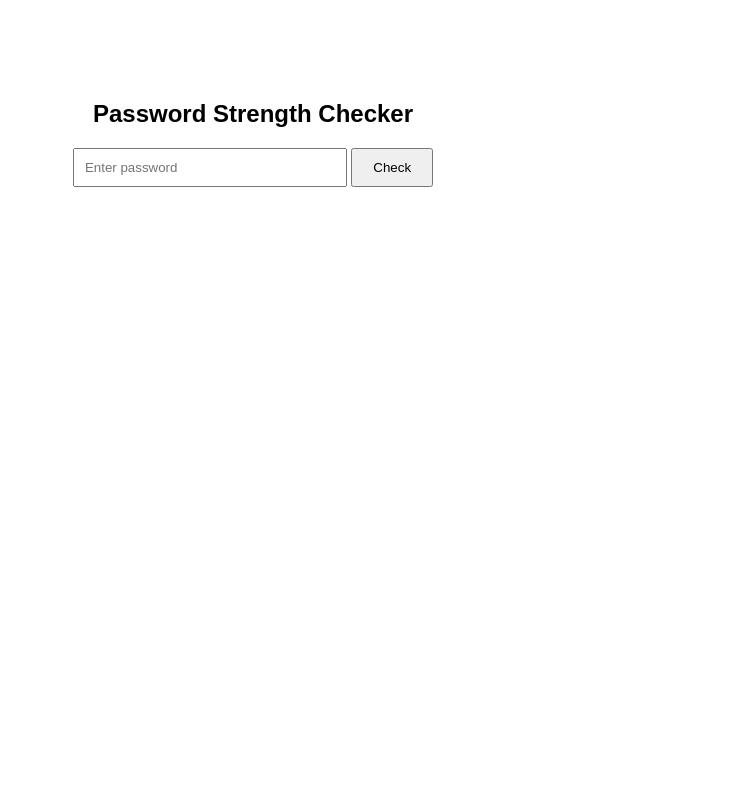
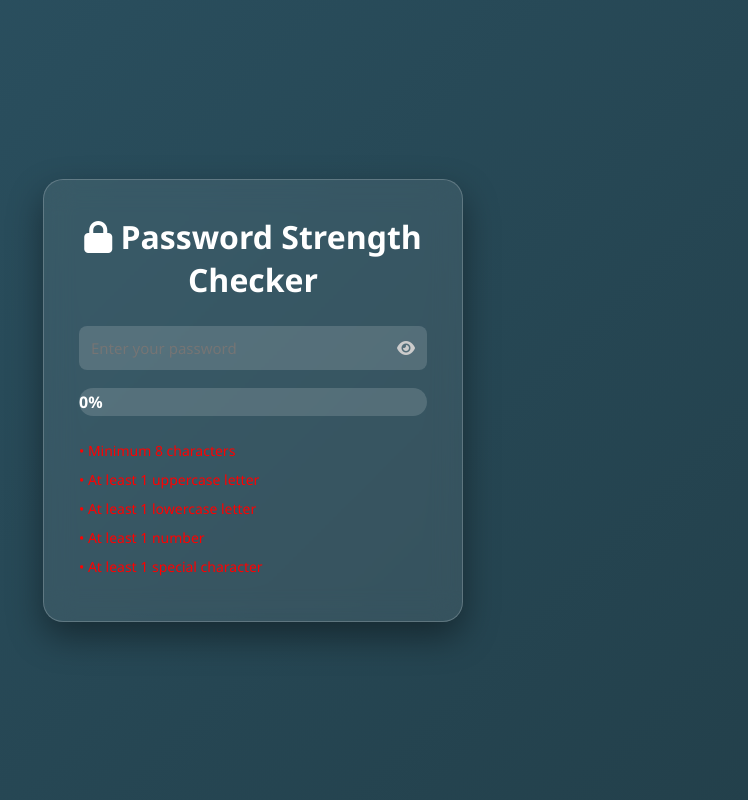
Before and after one commit to code-with-aditya29/password-strength-checker, a Flask app: page / in a window 1280 px wide. Shown: the whole page, without its empty margins (387-1135 px from the left). Run offline with Flask 3, Linux system fonts and the light colour scheme.

Commit message:
Initial Flask Password Strength Checker

```diff
--- a/static/style.css
+++ b/static/style.css
@@ -1,14 +1,110 @@
-body {
-    font-family: Arial;
-    text-align: center;
-    margin-top: 100px;
+* {
+    margin: 0;
+    padding: 0;
+    box-sizing: border-box;
+    font-family: 'Segoe UI', Tahoma, Geneva, Verdana, sans-serif;
 }
 
-input {
-    padding: 10px;
-    width: 250px;
+/* Animated dark gradient background */
+body {
+    height: 100vh;
+    display: flex;
+    justify-content: center;
+    align-items: center;
+    background: linear-gradient(-45deg, #0f2027, #203a43, #2c5364, #1c1c1c);
+    background-size: 400% 400%;
+    animation: gradientBG 10s ease infinite;
 }
 
-button {
-    padding: 10px 20px;
+@keyframes gradientBG {
+    0% { background-position: 0% 50%; }
+    50% { background-position: 100% 50%; }
+    100% { background-position: 0% 50%; }
 }
+
+/* Glass container */
+.container {
+    width: 420px;
+    padding: 35px;
+    border-radius: 20px;
+    background: rgba(255, 255, 255, 0.08);
+    backdrop-filter: blur(15px);
+    -webkit-backdrop-filter: blur(15px);
+    border: 1px solid rgba(255, 255, 255, 0.2);
+    box-shadow: 0 15px 35px rgba(0, 0, 0, 0.4);
+}
+
+.container h1 {
+    text-align: center;
+    margin-bottom: 25px;
+    color: #ffffff;
+}
+
+/* Input wrapper */
+.input-wrapper {
+    position: relative;
+    margin-bottom: 18px;
+}
+
+#password {
+    width: 100%;
+    padding: 12px;
+    padding-right: 40px;
+    font-size: 15px;
+    border-radius: 8px;
+    border: none;
+    outline: none;
+    background: rgba(255, 255, 255, 0.15);
+    color: white;
+    transition: all 0.3s ease;
+}
+
+#password:focus {
+    box-shadow: 0 0 10px #00f2ff;
+    background: rgba(255, 255, 255, 0.25);
+}
+
+/* Eye icon */
+.toggle-password {
+    position: absolute;
+    right: 12px;
+    top: 50%;
+    transform: translateY(-50%);
+    cursor: pointer;
+    color: #ccc;
+    transition: color 0.3s ease;
+}
+
+.toggle-password:hover {
+    color: #00f2ff;
+}
+
+/* Strength bar */
+#strength-container {
+    width: 100%;
+    height: 28px;
+    background-color: rgba(255, 255, 255, 0.15);
+    border-radius: 20px;
+    margin-bottom: 25px;
+    overflow: hidden;
+}
+
+#strength-bar {
+    height: 100%;
+    width: 0%;
+    background-color: #e74c3c;
+    color: white;
+    text-align: center;
+    line-height: 28px;
+    font-weight: bold;
+    border-radius: 20px;
+    transition: width 0.4s ease, background-color 0.4s ease;
+}
+
+/* Requirements */
+.requirements p {
+    margin-bottom: 10px;
+    font-size: 14px;
+    color: red;
+    transition: color 0.3s ease;
+}
--- a/templates/index.html
+++ b/templates/index.html
@@ -1,20 +1,124 @@
 <!DOCTYPE html>
-<html>
+<html lang="en">
 <head>
+    <meta charset="UTF-8">
     <title>Password Strength Checker</title>
+
+    <!-- Font Awesome for icons -->
+    <link rel="stylesheet"
+          href="https://cdnjs.cloudflare.com/ajax/libs/font-awesome/6.4.0/css/all.min.css">
+
     <link rel="stylesheet" href="{{ url_for('static', filename='style.css') }}">
+    <link rel="icon" href="{{ url_for('static', filename='favicon.png') }}" type="image/png">
+
 </head>
 <body>
-    <h2>Password Strength Checker</h2>
 
-    <form method="POST">
-        <input type="password" name="password" placeholder="Enter password" required>
-        <button type="submit">Check</button>
-    </form>
+<div class="container">
 
-    {% if strength %}
-        <h3>Strength: {{ strength }}</h3>
-        <p>Entropy Score: {{ entropy }}</p>
-    {% endif %}
+    <h1><i class="fa-solid fa-lock"></i> Password Strength Checker</h1>
+
+    <!-- Password Input with Toggle -->
+    <div class="input-wrapper">
+        <input type="password" id="password" placeholder="Enter your password">
+        <i class="fa-solid fa-eye toggle-password" id="togglePassword"></i>
+    </div>
+
+    <!-- Strength Bar -->
+    <div id="strength-container">
+        <div id="strength-bar">0%</div>
+    </div>
+
+    <!-- Requirements -->
+    <div class="requirements">
+        <p id="length">• Minimum 8 characters</p>
+        <p id="uppercase">• At least 1 uppercase letter</p>
+        <p id="lowercase">• At least 1 lowercase letter</p>
+        <p id="number">• At least 1 number</p>
+        <p id="special">• At least 1 special character</p>
+    </div>
+
+</div>
+
+<script>
+const passwordInput = document.getElementById("password");
+const strengthBar = document.getElementById("strength-bar");
+const togglePassword = document.getElementById("togglePassword");
+
+const lengthCheck = document.getElementById("length");
+const upperCheck = document.getElementById("uppercase");
+const lowerCheck = document.getElementById("lowercase");
+const numberCheck = document.getElementById("number");
+const specialCheck = document.getElementById("special");
+
+/* Show / Hide password */
+togglePassword.addEventListener("click", function () {
+    if (passwordInput.type === "password") {
+        passwordInput.type = "text";
+        togglePassword.classList.replace("fa-eye", "fa-eye-slash");
+    } else {
+        passwordInput.type = "password";
+        togglePassword.classList.replace("fa-eye-slash", "fa-eye");
+    }
+});
+
+/* Strength Checker */
+passwordInput.addEventListener("input", function () {
+
+    let password = passwordInput.value;
+    let score = 0;
+    let totalChecks = 5;
+
+    if (password.length >= 8) {
+        lengthCheck.style.color = "green";
+        score++;
+    } else {
+        lengthCheck.style.color = "red";
+    }
+
+    if (/[A-Z]/.test(password)) {
+        upperCheck.style.color = "green";
+        score++;
+    } else {
+        upperCheck.style.color = "red";
+    }
+
+    if (/[a-z]/.test(password)) {
+        lowerCheck.style.color = "green";
+        score++;
+    } else {
+        lowerCheck.style.color = "red";
+    }
+
+    if (/[0-9]/.test(password)) {
+        numberCheck.style.color = "green";
+        score++;
+    } else {
+        numberCheck.style.color = "red";
+    }
+
+    if (/[^A-Za-z0-9]/.test(password)) {
+        specialCheck.style.color = "green";
+        score++;
+    } else {
+        specialCheck.style.color = "red";
+    }
+
+    let percentage = (score / totalChecks) * 100;
+
+    strengthBar.style.width = percentage + "%";
+    strengthBar.innerText = percentage + "%";
+
+    if (percentage <= 40) {
+        strengthBar.style.backgroundColor = "#e74c3c";
+    } else if (percentage <= 80) {
+        strengthBar.style.backgroundColor = "#f39c12";
+    } else {
+        strengthBar.style.backgroundColor = "#27ae60";
+    }
+
+});
+</script>
+
 </body>
 </html>
```
Also changed, not shown: static/favicon.png (added).
